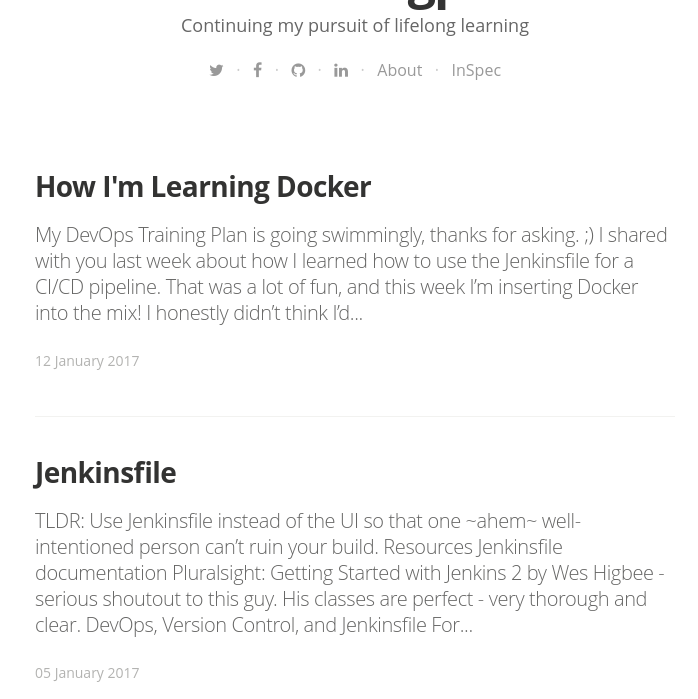
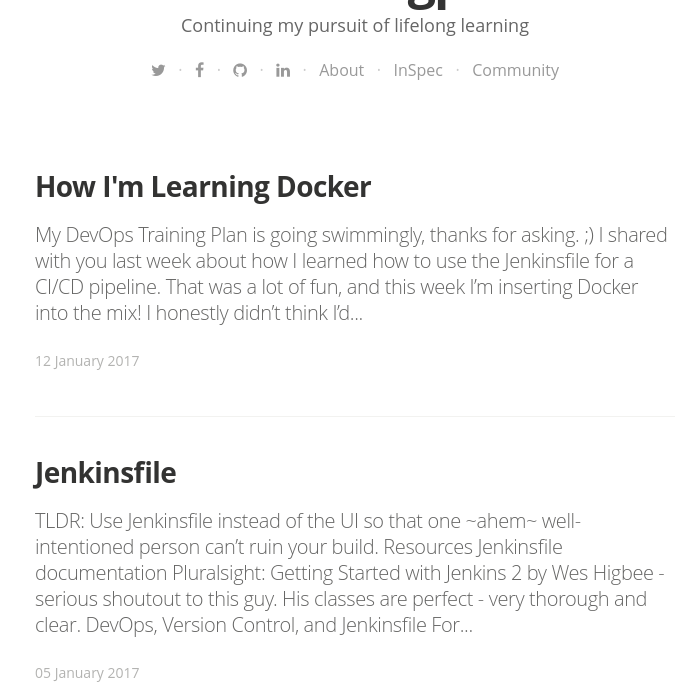
Before and after one commit to anniehedgpeth/anniehedgpeth.github.io, a Jekyll site: the page built from index.html, in a window 1280 px wide and 900 px high, scrolled down 379 px, cut to the strip 201-900 px from the top of the window. Shown: the whole strip, without its empty margins (285-983 px from the left). Built offline with Jekyll 4.4.1, drawn with Linux system fonts in a browser that asks for light colours; nearby versions of some CDN libraries; some web fonts are replaced; the list of posts is cut into pages by our own code.

Commit message:
"Community" link on home page

```diff
--- a/index.html
+++ b/index.html
@@ -26,6 +26,8 @@
       <a href="/about/">About</a>
             &nbsp;&nbsp;·&nbsp;&nbsp;
       <a href="/inspec/">InSpec</a>
+            &nbsp;&nbsp;·&nbsp;&nbsp;
+      <a href="/community/">Community</a>
     </div>
 </header>
 
```
